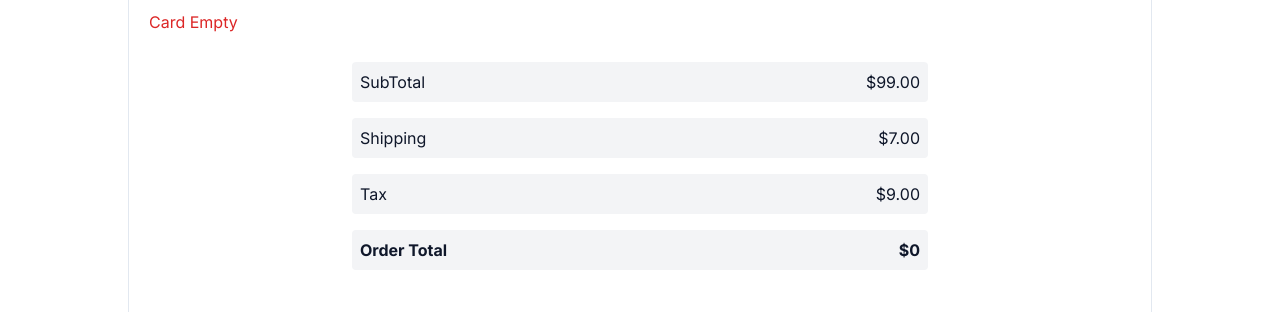
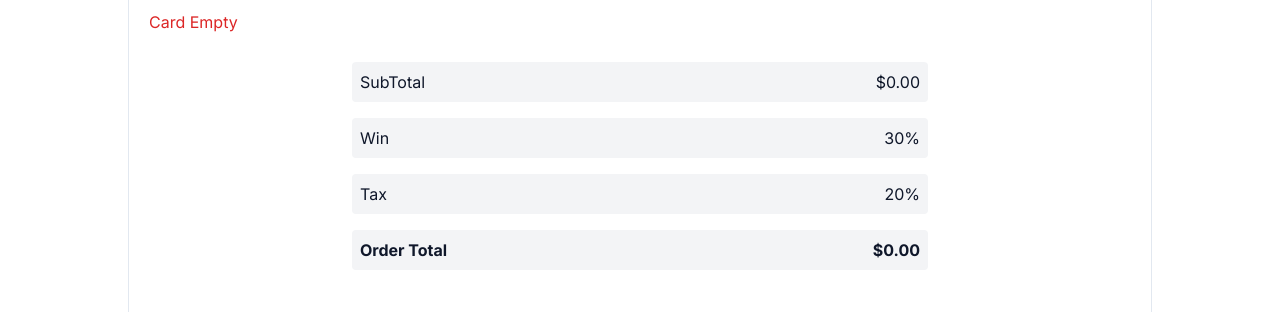
Before and after one commit to SidyMohamedSalim/ecommerce, a Next.js app: page /card in a window 1280 px wide. Shown: the part 192-504 px from the top of the page. Built offline with nearby package versions, Linux system fonts and the light colour scheme.

Commit message:
add calcul card

```diff
--- a/app/card/page.tsx
+++ b/app/card/page.tsx
@@ -3,18 +3,26 @@
 "use client"
 
 import Link from "next/link"
+import { addQuantite } from "@/src/features/card/cardSclice"
 import { Check } from "lucide-react"
 
 import { Button } from "@/components/ui/button"
 
-import { totalProduitCardPrixTTC } from "../../src/admin/productManage"
-import { useAppSelector } from "../../src/hooks"
+import {
+  PROMO,
+  TVA,
+  totalProduitCardPrix,
+  totalProduitCardPrixTTC,
+} from "../../src/admin/productManage"
+import { useAppDispatch, useAppSelector } from "../../src/hooks"
 
 export default function Card() {
   const cardProducts = useAppSelector((state) => state.card.cardProduct)
   console.log("produit", cardProducts)
+  const dispactch = useAppDispatch()
 
-  const totalPriceCard = totalProduitCardPrixTTC({ cardProducts })
+  const totalProduitCardPrice = totalProduitCardPrix({ cardProducts })
+  const totalPriceCardTTC = totalProduitCardPrixTTC({ cardProducts })
 
   return (
     <div className="m-7 mx-auto flex max-w-5xl flex-col justify-center rounded-md border p-4 px-5 py-9">
@@ -52,9 +60,14 @@ export default function Card() {
               <div>
                 <div>
                   <input
+                    onChange={(e) => {
+                      dispactch(
+                        addQuantite({ product, qte: Number(e.target.value) })
+                      )
+                    }}
                     className="w-16 rounded-md border px-2"
                     type="number"
-                    defaultValue={product.qte}
+                    defaultValue={String(product.qte)}
                     min="1"
                   ></input>
                 </div>
@@ -66,7 +79,7 @@ export default function Card() {
               </div>
               {/* Price product */}
               <div className="font-bold">
-                <h1>{product.price}</h1>
+                <h1>${product.price}</h1>
               </div>
             </div>
           ))
@@ -78,22 +91,22 @@ export default function Card() {
       <div className="mx-auto my-5 flex w-full  max-w-xl flex-col items-end justify-end  align-middle sm:min-w-[400px]">
         <div className="my-2 flex w-full  justify-between rounded-sm bg-gray-100  p-2 dark:bg-gray-700">
           <h1 className="">SubTotal</h1>
-          <h2>$99.00</h2>
+          <h2>${totalProduitCardPrice}</h2>
         </div>
 
         <div className="my-2 flex w-full  justify-between rounded-sm bg-gray-100  p-2 dark:bg-gray-700">
-          <h1>Shipping</h1>
-          <h2>$7.00</h2>
+          <h1>Win</h1>
+          <h2>{PROMO * 100}%</h2>
         </div>
 
         <div className="my-2 flex w-full  justify-between rounded-sm bg-gray-100  p-2 dark:bg-gray-700">
           <h1>Tax</h1>
-          <h2>$9.00</h2>
+          <h2>{TVA * 100}%</h2>
         </div>
 
         <div className="my-2 flex w-full  justify-between rounded-sm bg-gray-100  p-2 dark:bg-gray-700">
           <h1 className="font-bold">Order Total</h1>
-          <h2 className="font-bold">${totalPriceCard} </h2>
+          <h2 className="font-bold">${totalPriceCardTTC} </h2>
         </div>
 
         <Button className="mb-5 mt-10  w-full  justify-center rounded-sm p-2 ">
--- a/components/products/categorie.tsx
+++ b/components/products/categorie.tsx
@@ -59,7 +59,7 @@ export default function CategoresProducts({
                         </Button>
                       </h3>
                     </div>
-                    <p className="text-sm font-medium">{product.price}</p>
+                    <p className="text-sm font-medium">${product.price}</p>
                   </div>
                 </div>
               </Link>
--- a/components/products/product.tsx
+++ b/components/products/product.tsx
@@ -70,7 +70,7 @@ export default function Product({ product }: { product: productType }) {
             {/* Options */}
             <div className="mt-4 lg:row-span-3 lg:mt-0">
               <h2 className="sr-only">Product information</h2>
-              <p className="text-3xl tracking-tight ">{product.price}</p>
+              <p className="text-3xl tracking-tight ">${product.price}</p>
               {/* Products highlights */}
               {product.highlights && (
                 <div className="mt-10">
--- a/src/admin/productManage.ts
+++ b/src/admin/productManage.ts
@@ -4,6 +4,10 @@ type ProductProps = {
   product: productType
   cardProducts: CardproductType[]
 }
+
+// CONSTANTS
+export const TVA = 0.2
+export const PROMO = 0.3
 
 export const removeFromCart = ({ product, cardProducts }: ProductProps) => {
   cardProducts.splice(cardProducts.indexOf({ qte: 1, ...product }), 1)
@@ -16,13 +20,13 @@ const clearCart = ({ cardProduct }: { cardProduct: productType[] }) => {
 export const totalProduitCardPrix = ({
   cardProducts,
 }: {
-  cardProducts: productType[]
+  cardProducts: CardproductType[]
 }) => {
   let total = 0
   cardProducts.forEach((product) => {
-    total += Number(product.price)
+    total += Number(product.price) * product.qte
   })
-  return total
+  return Number(total).toFixed(2)
 }
 
 export const totalProduitCardPrixTTC = ({
@@ -32,9 +36,9 @@ export const totalProduitCardPrixTTC = ({
 }) => {
   let total = 0
   cardProducts.map((product) => {
-    total += Number(product.price)
+    total += Number(product.price) * (1 + TVA) * product.qte
   })
-  return total
+  return Number(total).toFixed(2)
 }
 
 export const totalProduitPrice = ({ product }: { product: productType }) => {
--- a/src/features/card/cardSclice.ts
+++ b/src/features/card/cardSclice.ts
@@ -18,8 +18,7 @@ export const cardSlice = createSlice({
   initialState,
   reducers: {
     addProduit: (state, action) => {
-      state.cardProduct.push(action.payload)
-      state.total = state.cardProduct.length
+      state.total += 1
       if (state.cardProduct.some((item) => item.id === action.payload.id)) {
         const item = state.cardProduct.find(
           (item) => item.id === action.payload.id
@@ -35,15 +34,20 @@ export const cardSlice = createSlice({
         ...action.payload,
       })
     },
+    addQuantite: (state, action) => {
+      const item = state.cardProduct.find(
+        (item) => item.id === action.payload.product.id
+      )
+      if (item) {
+        item.qte = action.payload.qte
+      }
+    },
     deleteProduit: (state, action) => {
       state.cardProduct.filter((p) => p.id !== action.payload)
-    },
-    addTotal: (state) => {
-      state.total = state.cardProduct.length
     },
   },
 })
 
-export const { addProduit, deleteProduit } = cardSlice.actions
+export const { addProduit, deleteProduit, addQuantite } = cardSlice.actions
 
 export default cardSlice.reducer
--- a/types/product.d.ts
+++ b/types/product.d.ts
@@ -1,7 +1,7 @@
 export type productType = {
   id: number
   name: string
-  price: string
+  price: number
   href: string
   images: {
     src: string
```
Also changed, not shown: src/data/products.ts (+4 -4 lines).
